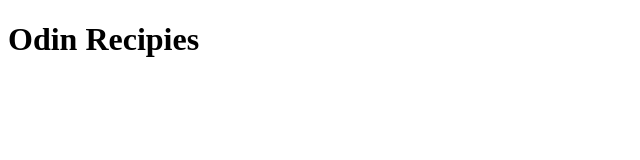
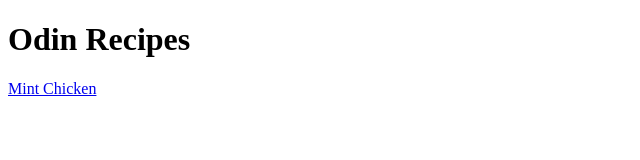
Before and after one commit to Safywan/odin-recipes, a plain HTML site: page index.html in a window 1280 px wide. Shown: the whole page, without its empty margins (0-640 px from the left). Drawn offline with Linux system fonts and the light colour scheme.

Commit message:
Fixed spelling for recipes

```diff
--- a/index.html
+++ b/index.html
@@ -7,7 +7,8 @@
 </head>
 
 <body>
-    <h1>Odin Recipies</h1>
+    <h1>Odin Recipes</h1>
+    <a href="./recipes/mint_chicken.html">Mint Chicken</a>
 </body>
 
 </html>
```
